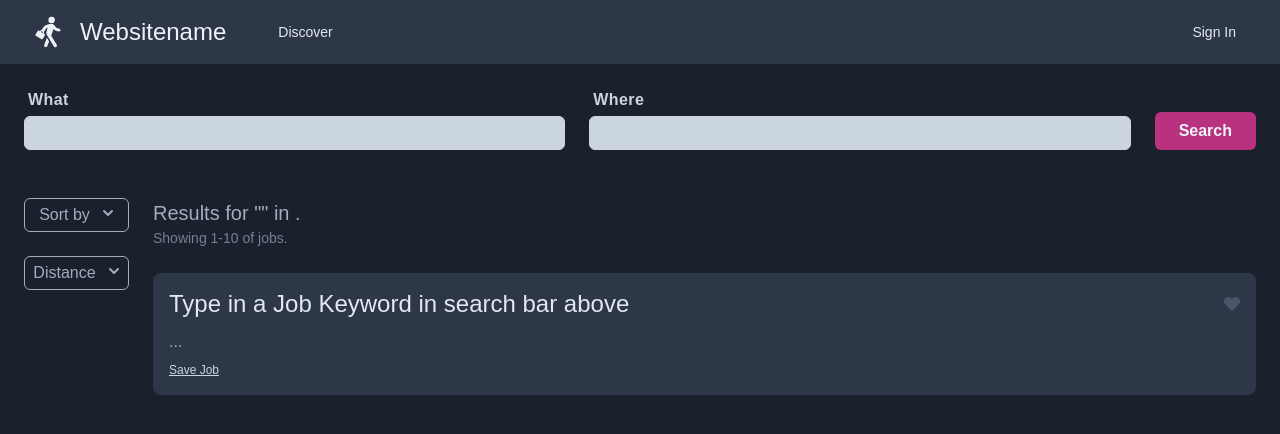
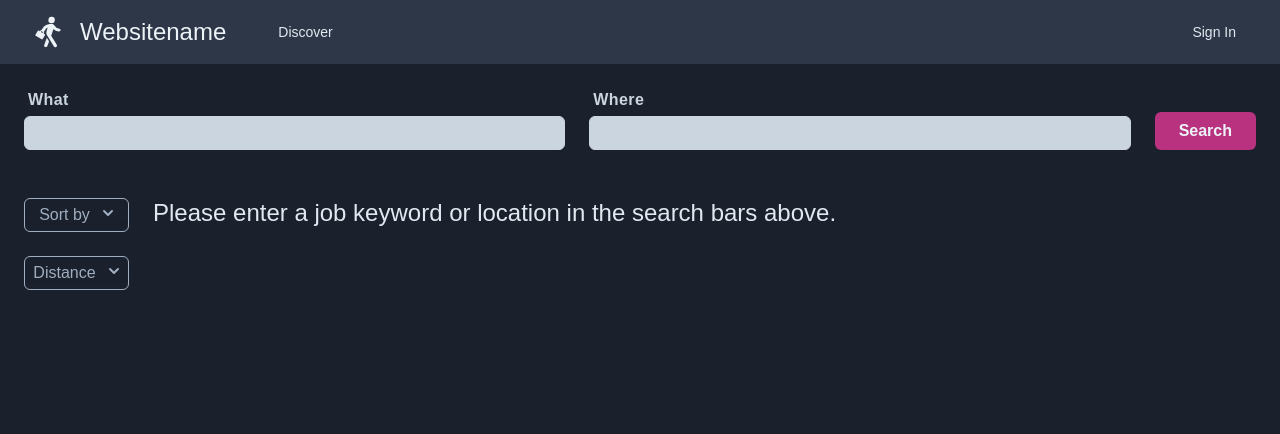
Before and after one commit to noelsner/job-a-lytics, a React app: page /#/ in a window 1280 px wide. Shown: the top 434 px of the page. Built offline with nearby package versions, Linux system fonts and the light colour scheme; no server answers.

Commit message:
removed seed data file

```diff
--- a/db/index.js
+++ b/db/index.js
@@ -70,6 +70,7 @@ const sync = async() => {
     };
     const [jobSeeker, moe] = await Promise.all(Object.values(_users).map( user => createUser(user)));
 
+    /*
     //Create saved_jobs
     const _savedJobs = {
       fullstack: {
@@ -119,6 +120,7 @@ const sync = async() => {
     const [fav1, fav2, fav3, fav4] = await Promise.all(Object.values(_favorites).map( favorite => {
       createFavorite(favorite);
     }));
+    */
 
 } //end sync
 
--- a/src/App.js
+++ b/src/App.js
@@ -6,7 +6,6 @@ import Navbar from './navbar';
 import Jobs from './jobs';
 import Details from './jobs/Details';
 import SavedJobs from './jobs/SavedJobs.js';
-import seedJobData from './seedJobData';
 import Account from './account';
 
 const headers = () => {
@@ -20,7 +19,7 @@ const headers = () => {
 
 const App = ()=> {
   const [auth, setAuth] = useState({});
-  const [jobs, setJobs] = useState(seedJobData);
+  const [jobs, setJobs] = useState([]);
   const [savedJobs, setSavedJobs] = useState([]);
   const [favorites, setFavorites] = useState([]);
   const [tempJob, setTempJob] = useState(null);
--- a/src/jobs/index.js
+++ b/src/jobs/index.js
@@ -14,7 +14,14 @@ const Jobs = ({jobs, setJobs, savedJobs, favorites, addToFavorites, removeFromFa
             <Sidebar jobs={jobs} />
           </div>
           <div className='w-full'>
-            <JobResults jobs={jobs} savedJobs={savedJobs} favorites={favorites} addToFavorites={addToFavorites} removeFromFavorites={removeFromFavorites} auth={auth} setTempJob={setTempJob} />
+            {jobs.length ? (
+              <JobResults jobs={jobs} savedJobs={savedJobs} favorites={favorites} addToFavorites={addToFavorites} removeFromFavorites={removeFromFavorites} auth={auth} setTempJob={setTempJob} />
+            ) : (
+              <div>
+                <div className='text-gray-300 text-2xl px-3 md:pr-0 leading-tight'>Please enter a job keyword or location in the search bars above.</div>
+              </div>
+            )
+          }
           </div>
         </div>
       </Route>
```
